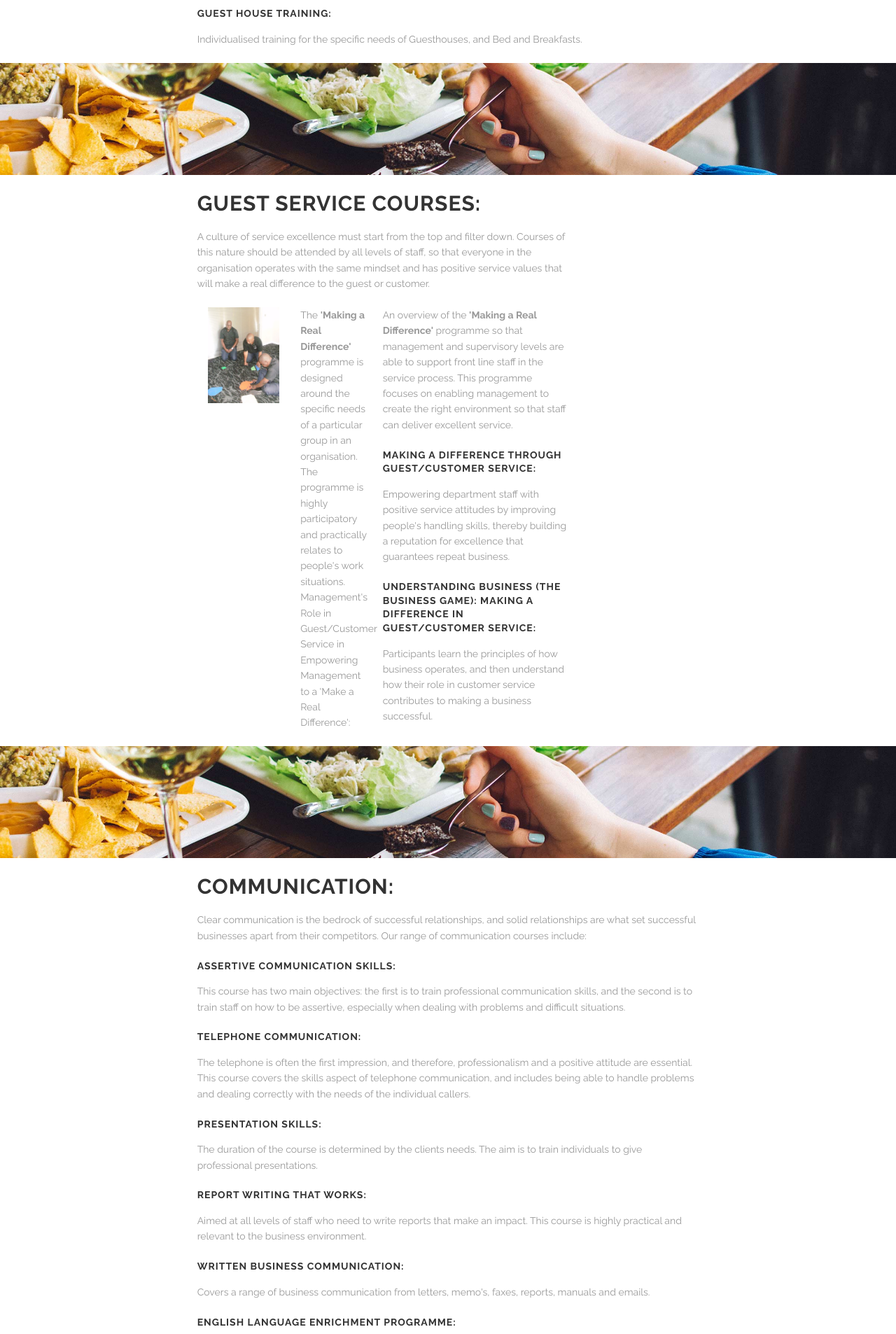
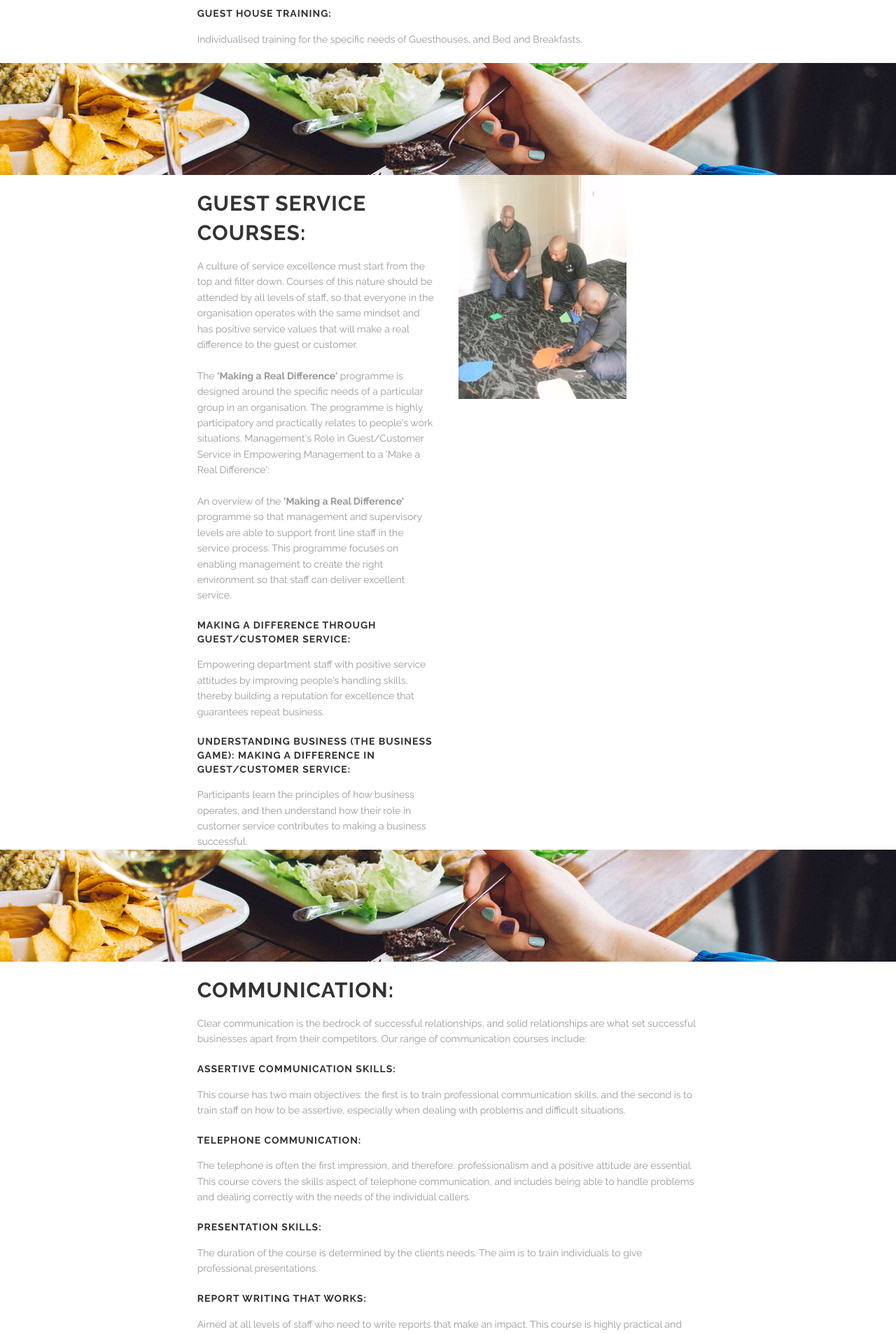
Before and after one commit to newvisionSA/newvisionSA.github.io, a Jekyll site: the page built from training.html, in a window 1280 px wide. Shown: the part 1071-2977 px from the top of the page at 70% size. Built offline with Jekyll 4.4.1, drawn with Linux system fonts in a browser that asks for light colours.

Commit message:
Add images

```diff
--- a/training.html
+++ b/training.html
@@ -81,13 +81,13 @@
   <div class="large-2 columns">
   <div class="spacing"></div>
   </div>
-    <div class="large-6 columns">
+    <div class="large-4 columns">
 	<div class="spacing"></div>
       <h2>Guest Service Courses: </h2>
 A culture of service excellence must start from the top and filter down. Courses of this nature should be attended by all levels of staff, so that everyone in the organisation operates with the same mindset and has positive service values that will make a real difference to the guest or customer.
 <br><br>
-<div class="large-3 columns"><img src="/images/nv1.jpeg"></div><div class="large-3 columns"> The <strong>'Making a Real Difference'</strong> programme is designed around the specific needs of a particular group in an organisation. The programme is highly participatory and practically relates to people's work situations. Management's Role in Guest/Customer Service in Empowering Management to a 'Make a Real Difference':
-<br><br></div>
+The <strong>'Making a Real Difference'</strong> programme is designed around the specific needs of a particular group in an organisation. The programme is highly participatory and practically relates to people's work situations. Management's Role in Guest/Customer Service in Empowering Management to a 'Make a Real Difference':
+<br><br>
 An overview of the <strong>'Making a Real Difference'</strong> programme so that management and supervisory levels are able to support front line staff in the service process. This programme focuses on enabling management to create the right environment so that staff can deliver excellent service.
 <br><br>
 <strong><h4>Making a Difference through Guest/Customer Service:</h4></strong>Empowering department staff with positive service attitudes by improving people's handling skills, thereby building a reputation for excellence that guarantees repeat business.
@@ -96,7 +96,9 @@
 <br>
 
     </div>
-
+	 <div class="large-4 columns">
+	 <img src="/images/nv1.jpeg">
+	 </div>
 	 <div class="large-2 columns">
   <div class="spacing"></div>
   </div>
```
